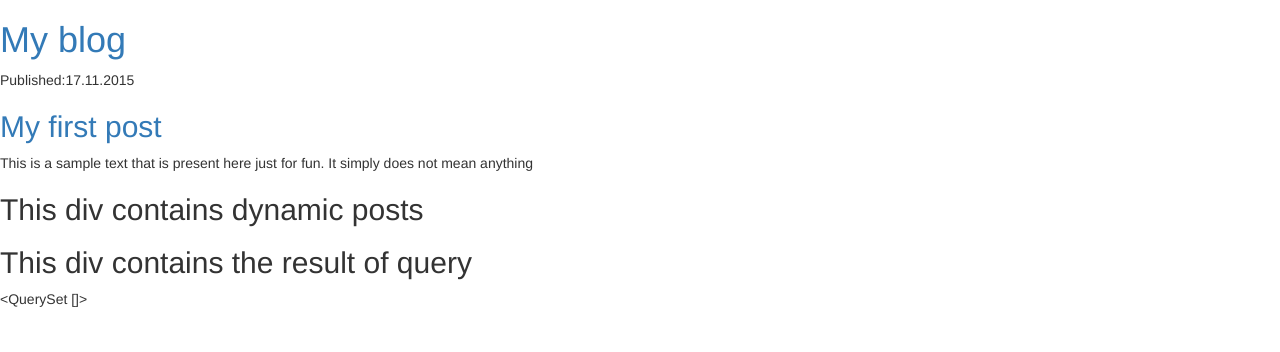
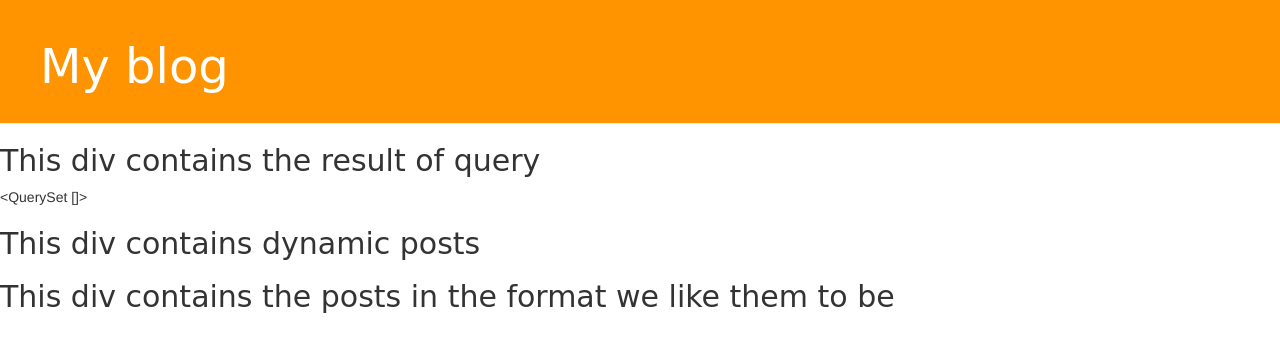
Before and after one commit to nikssardana/my-first-django-blog, a Django app: page / in a window 1280 px wide. Shown: the top 352 px of the page. Run offline with Django 3.2, Linux system fonts and the light colour scheme; data that the repository does not hold is empty; some libraries are stand-ins or nearby versions.

Commit message:
changed css

```diff
--- /dev/null
+++ b/blogApp/static/css/blog.css
@@ -0,0 +1,52 @@
+h1 a{
+    color: #FCA205;
+    font-family: 'Comic Sans MS';
+}
+
+.page-header{
+    background-color: #ff9400;
+    margin-top: 0;
+    padding: 20px 20px 20px 40px;
+}
+
+.page-header h1, .page-header h1 a, .page-header h1 a:visited, .page-header h1 a:active {
+        color: #ffffff;
+            font-size: 36pt;
+                text-decoration: none;
+}
+
+.content {
+        margin-left: 40px;
+}
+
+h1, h2, h3, h4 {
+        font-family: 'Lobster', cursive;
+}
+
+.date {
+        float: right;
+            color: #828282;
+}
+
+.save {
+        float: right;
+}
+
+.post-form textarea, .post-form input {
+        width: 100%;
+}
+
+.top-menu, .top-menu:hover, .top-menu:visited {
+        color: #ffffff;
+            float: right;
+                font-size: 26pt;
+                    margin-right: 20px;
+}
+
+.post {
+        margin-bottom: 70px;
+}
+
+.post h1 a, .post h1 a:visited {
+        color: #000000;
+}
--- a/blogApp/templates/blogApp/post_list.html
+++ b/blogApp/templates/blogApp/post_list.html
@@ -1,19 +1,21 @@
+{% load staticfiles %}
 <html>
 <head>
     <title>Niks' Blog</title>
 
     <link rel="stylesheet" href="//maxcdn.bootstrapcdn.com/bootstrap/3.2.0/css/bootstrap.min.css">
     <link rel="stylesheet" href="//maxcdn.bootstrapcdn.com/bootstrap/3.2.0/css/bootstrap-theme.min.css">
+    <link rel="stylesheet" href="{% static 'css/blog.css' %}">
 
 </head>
 <body>
-<div>
+<div class="page-header">
     <h1><a href="">My blog</a></h1>
 </div>
+
 <div>
-    <p>Published:17.11.2015</p>
-    <h2><a href="">My first post</a></h2>
-    <p>This is a sample text that is present here just for fun. It simply does not mean anything</p>
+<h2>This div contains the result of query</h2>
+{{posts}}
 </div>
 
 <div>
@@ -24,21 +26,23 @@
     {% endfor %}
 </div>
 
-<div>
-<h2>This div contains the result of query</h2>
-{{posts}}
+
+<h2>This div contains the posts in the format we like them to be</h2>
+<div class="content container">
+    <div class="row">
+        <div class="col-md-8">
+            {% for post in posts %}
+                <div class="post">
+                    <div class="date">
+                        <p>Published: {{ post.published_date }}</p>
+                    </div>
+                    <h1><a href="">{{ post.title }}</a></h1>
+                    <p>{{ post.text|linebreaks }}</p>
+                </div>
+{% endfor %}
+        </div>
+    </div>
 </div>
-
-
-{% for post in posts %}
-<div>
-    <h2>This div is in a loop and contains the posts in the form we like them to be</h2>
-    <p>Published: {{ post.published_date }}</p>
-    <h1><a href="">{{ post.title }}</a></h1>
-    <p>{{ post.text|linebreaks }}</p>
-</div>
-
-{% endfor %}
 
 </body>
 </html>
```
